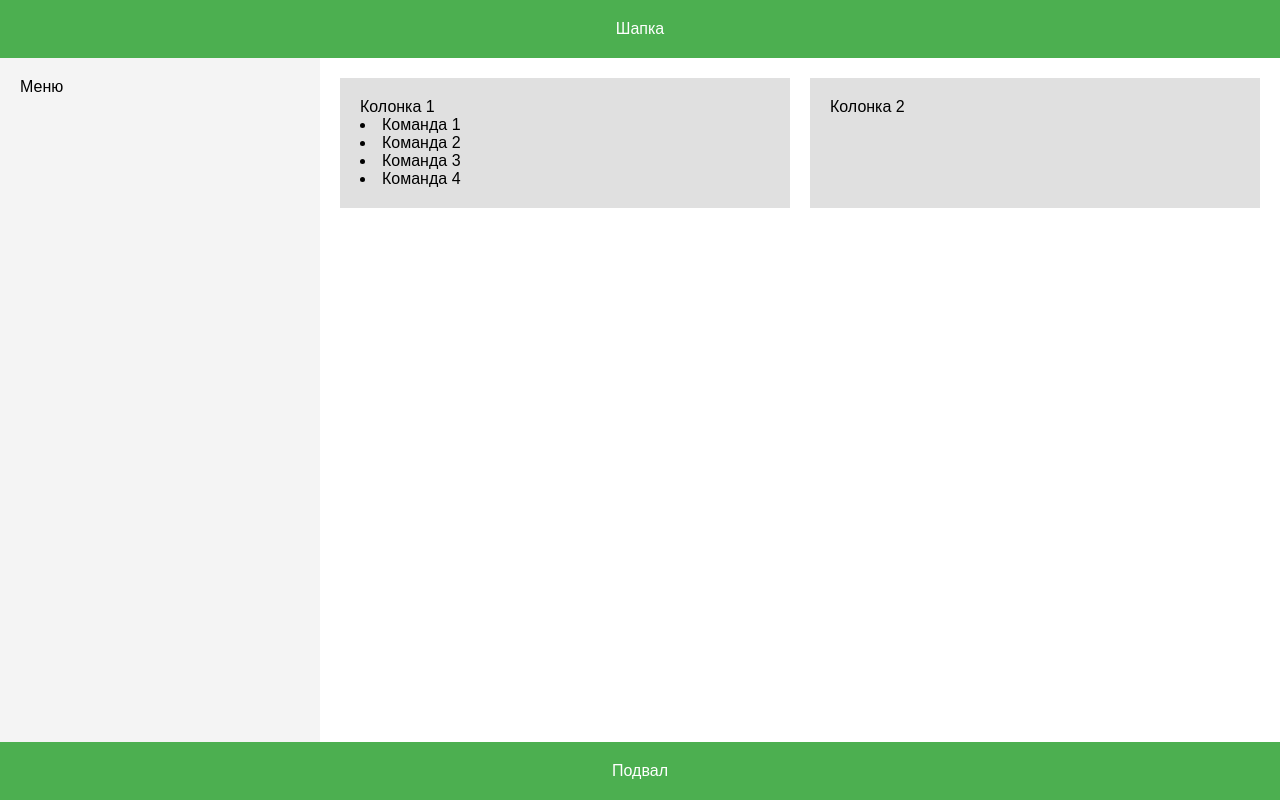
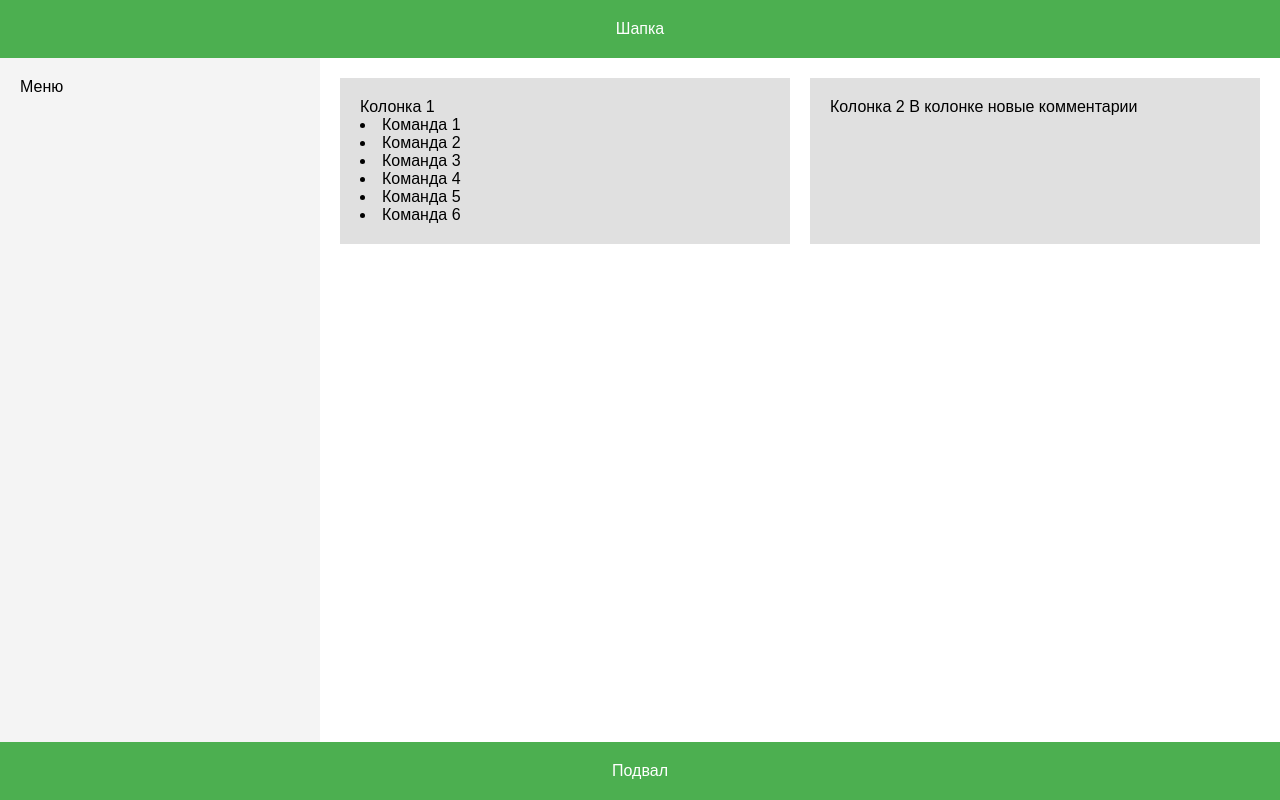
Before and after one commit to carich2015/git-lesson, a plain HTML site: page index.html in a window 1280 px wide. Drawn offline with Linux system fonts and the light colour scheme.

```diff
--- a/index.html
+++ b/index.html
@@ -17,8 +17,11 @@
 <li>Команда 2</li>
 <li>Команда 3</li>
 <li>Команда 4</li>
+<li>Команда 5</li>
+<li>Команда 6</li>
 </div>
-                <div class="column">Колонка 2</div>
+                <div class="column">Колонка 2
+В колонке новые комментарии</div>
             </div>
         </main>
         <footer class="footer">Подвал</footer>
```
